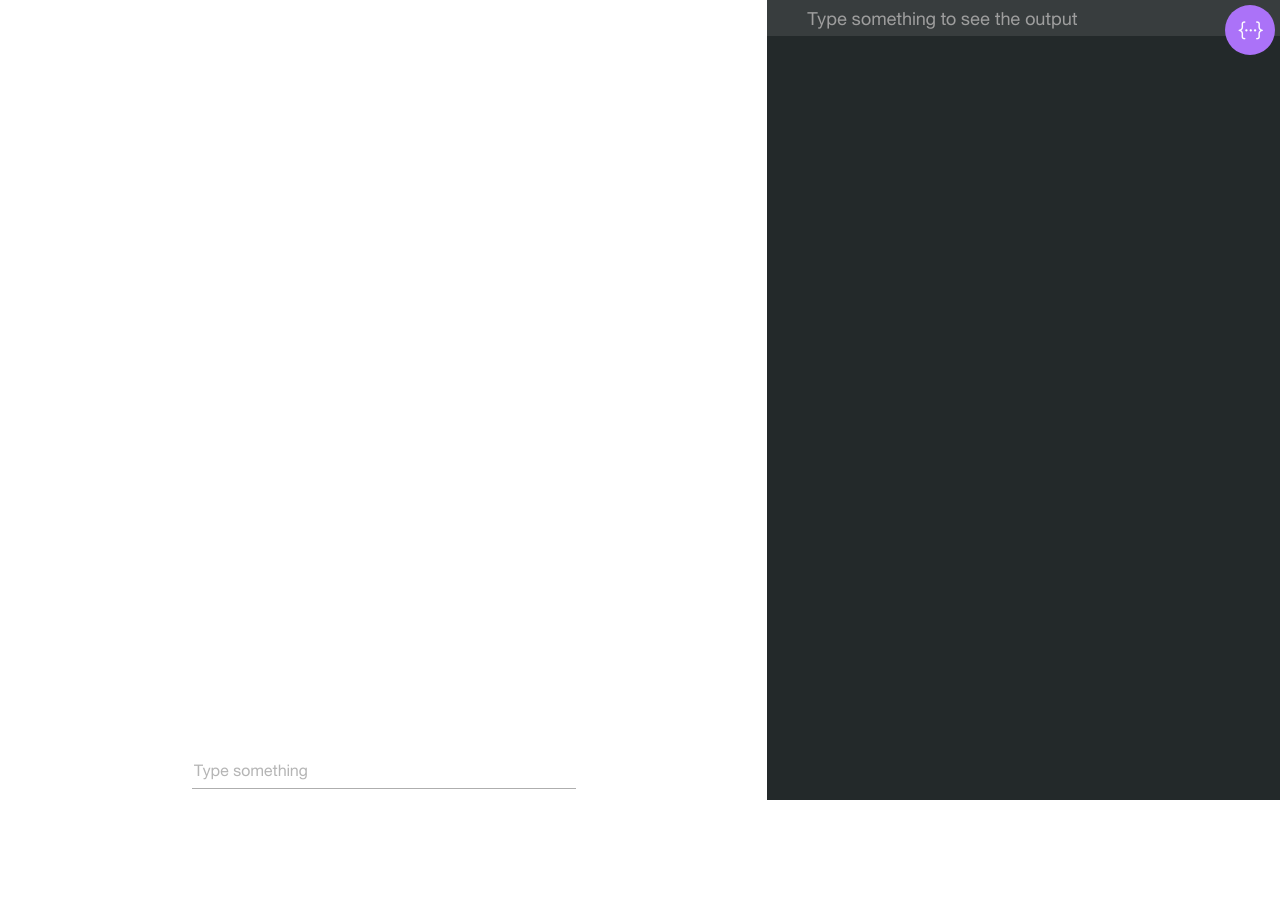
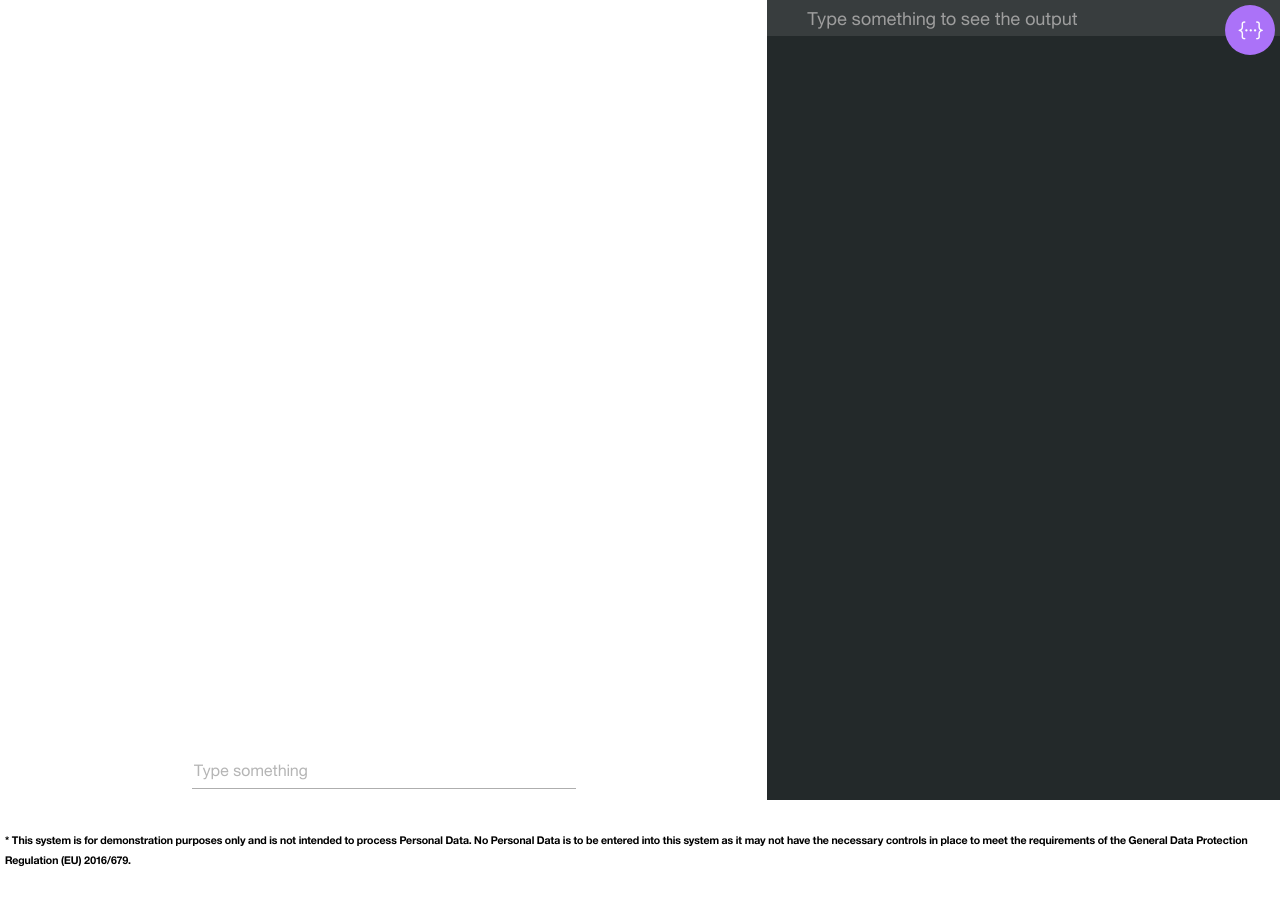
Before and after one commit to watson-developer-cloud/assistant-simple, a website: page public/index.html in a window 1280 px wide. Before the commit the page ends 800 px from the top, so only its background shows below. Drawn offline with Linux system fonts and the light colour scheme; no server answers.

Commit message:
Added GDPR disclaimer to the UI (#166)
* update conversation docs

* update readme doc

* update readme doc

* update renaming

* update renaming

* update usrs with rebranding

* Update conversation naming

* updated JSON to fix import errors

* updated readme build and codecov URLs

* Update watson-developer-cloud to 3.2.1 app.js now sets up an Assistant service instead of Conversation

* Update watson-developer-cloud to 3.2.1 app.js now sets up an Assistant service instead of Conversation

* Added GDPR disclaimer to the UI

```diff
--- a/public/css/app.css
+++ b/public/css/app.css
@@ -13,6 +13,10 @@ body {
 div {
   word-wrap: break-word;
   line-height: 1.25rem;
+}
+
+.disclaimer-message .base-h6 {
+  padding: 5px;
 }
 
 #view-change-button {
--- a/public/index.html
+++ b/public/index.html
@@ -1,4 +1,5 @@
 <html>
+
 <head>
   <base href="/">
   <title>Watson Assistant Chat App</title>
@@ -6,23 +7,24 @@
   <meta http-equiv="X-UA-Compatible" content="IE=edge">
   <meta property="og:image" content="conversation.svg" />
   <meta property="og:title" content="Conversation Chat Simple" />
-  <meta property="og:description" content="Sample application that shows how to use the Watson Assistant API to identify user intents" />
+  <meta property="og:description" content="Sample application that shows how to use the Watson Assistant API to identify user intents"
+  />
   <link rel="shortcut icon" href="favicon.ico" type="image/x-icon">
   <link rel="stylesheet" href="css/app.css">
 </head>
+
 <body>
   <div id="view-change-button" class="button" onclick="PayloadPanel.togglePanel(event, this)">
     <img class="option full" src="../img/Chat Button.png">
     <img class="option not-full" src="../img/Code Button.png">
   </div>
   <div id="contentParent" class="responsive-columns-wrapper">
+
     <div id="chat-column-holder" class="responsive-column content-column">
       <div class="chat-column">
         <div id="scrollingChat"></div>
         <label for="textInput" class="inputOutline">
-          <input id="textInput" class="input responsive-column"
-            placeholder="Type something" type="text"
-            onkeydown="ConversationPanel.inputKeyDown(event, this)">
+          <input id="textInput" class="input responsive-column" placeholder="Type something" type="text" onkeydown="ConversationPanel.inputKeyDown(event, this)">
         </label>
       </div>
     </div>
@@ -35,10 +37,19 @@
     </div>
   </div>
 
+  <div class="disclaimer-message">
+    <h6 class="base-h6">
+      * This system is for demonstration purposes only and is not intended to process Personal Data. No Personal Data is to be entered
+      into this system as it may not have the necessary controls in place to meet the requirements of the General Data Protection
+      Regulation (EU) 2016/679.
+    </h6>
+  </div>
+
   <script src="js/common.js"></script>
   <script src="js/api.js"></script>
   <script src="js/conversation.js"></script>
   <script src="js/payload.js"></script>
   <script src="js/global.js"></script>
 </body>
+
 </html>
```
